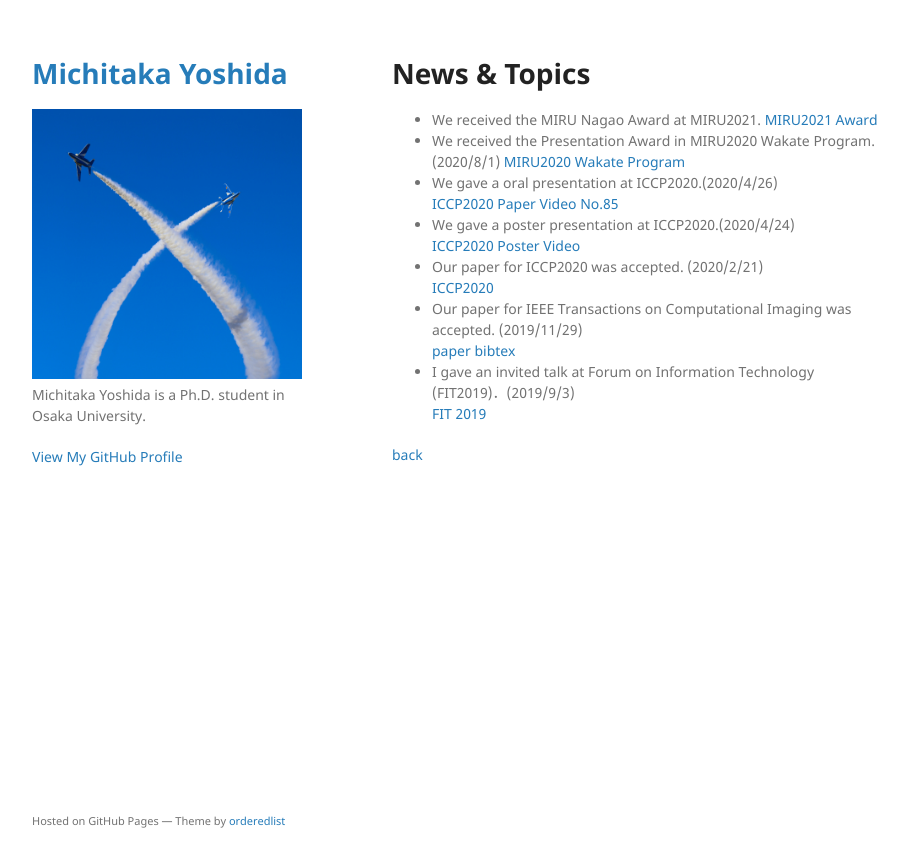
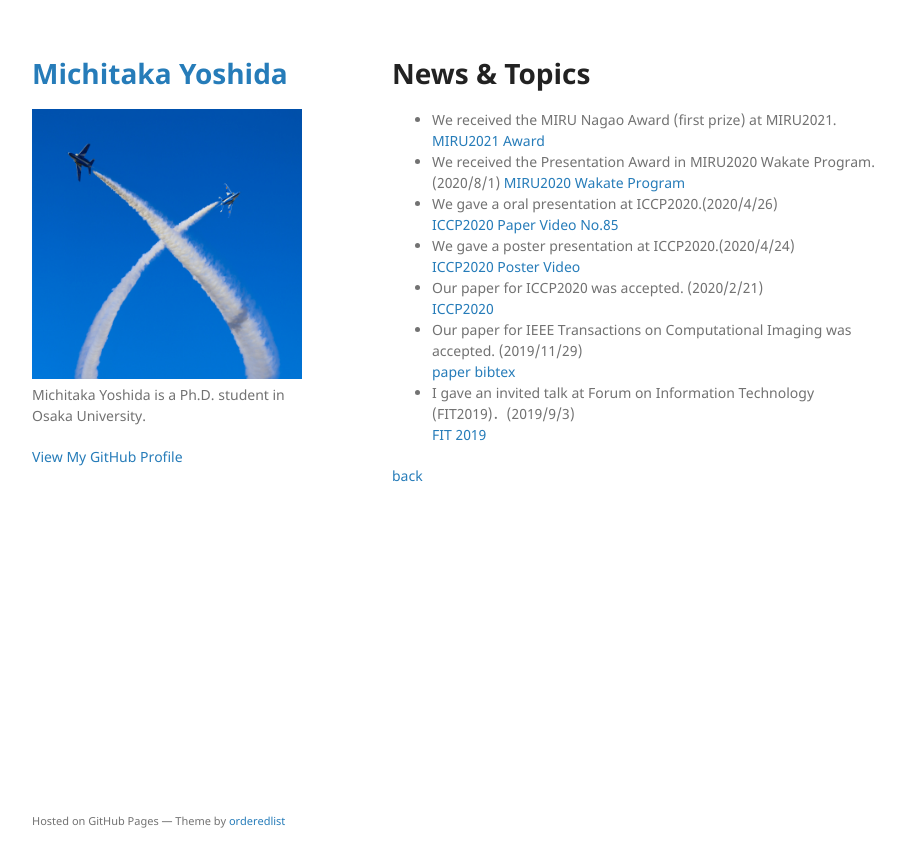
Before and after one commit to michitakayoshida/michitakayoshida.github.io, a Jekyll site: the page built from news_en.md, in a window 1280 px wide. Shown: the top 867 px of the page, without its empty margins (178-1086 px from the left). Built offline with Jekyll 4.4.1, drawn with Linux system fonts in a browser that asks for light colours; our own code applies the rules of GitHub Pages for plain Markdown files.

Commit message:
miru2021 award

```diff
--- a/news_en.md
+++ b/news_en.md
@@ -4,7 +4,7 @@ layout: default
 
 # News & Topics
 
-- We received the MIRU Nagao Award at MIRU2021.
+- We received the MIRU Nagao Award (first prize) at MIRU2021.
 [MIRU2021](http://cvim.ipsj.or.jp/MIRU2021/) [Award](http://cvim.ipsj.or.jp/MIRU2021/award/)
 - We received the Presentation Award in MIRU2020 Wakate Program. (2020/8/1)
 [MIRU2020 Wakate Program](https://sites.google.com/view/miru2020/%E8%8B%A5%E6%89%8B%E3%83%97%E3%83%AD%E3%82%B0%E3%83%A9%E3%83%A0/%E4%BC%81%E7%94%BB%E5%86%85%E5%AE%B9?authuser=0)
```
Also changed, not shown: index_en.md (+1 -1 lines).
